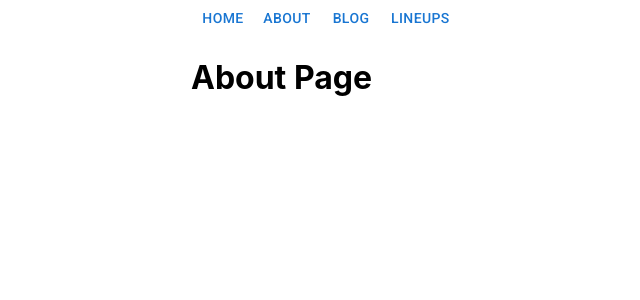
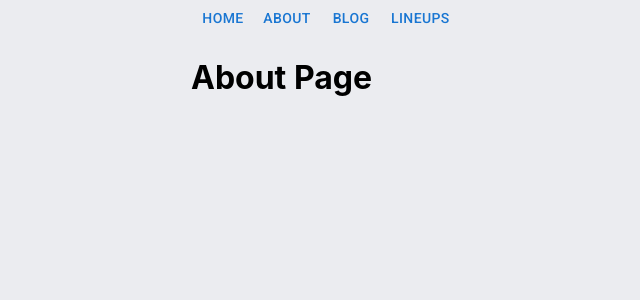
Before and after one commit to cbituin/between-leagues, a React (Create React App) app: page /about in a window 1280 px wide. Shown: the top 300 px of the page, without its empty margins (23-663 px from the left). Built offline with nearby package versions, Linux system fonts and the light colour scheme.

Commit message:
style: updates background color

```diff
--- /dev/null
+++ b/src/App.css
@@ -0,0 +1,3 @@
+body {
+    background-color: #ebecf0;
+}
--- a/src/App.tsx
+++ b/src/App.tsx
@@ -1,5 +1,6 @@
 import AppContainer from './components/app/app-container';
 import { Container } from '@mui/material';
+import './App.css';
 
 const App = () => {
     return (
```
